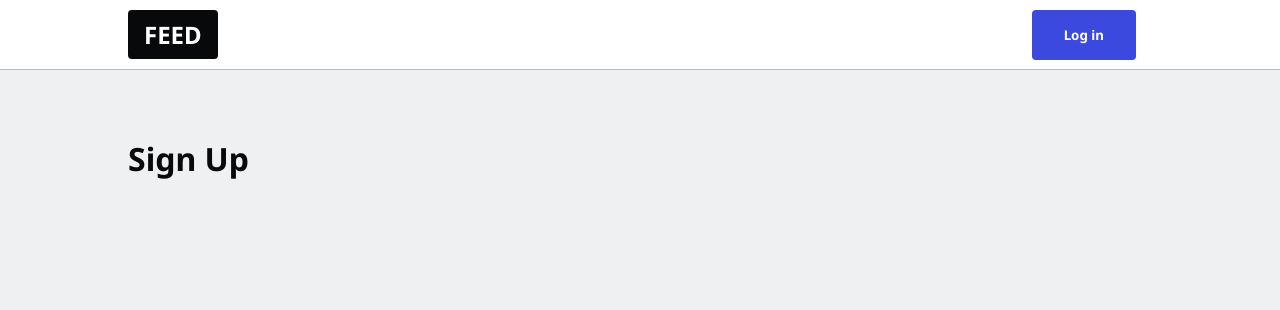
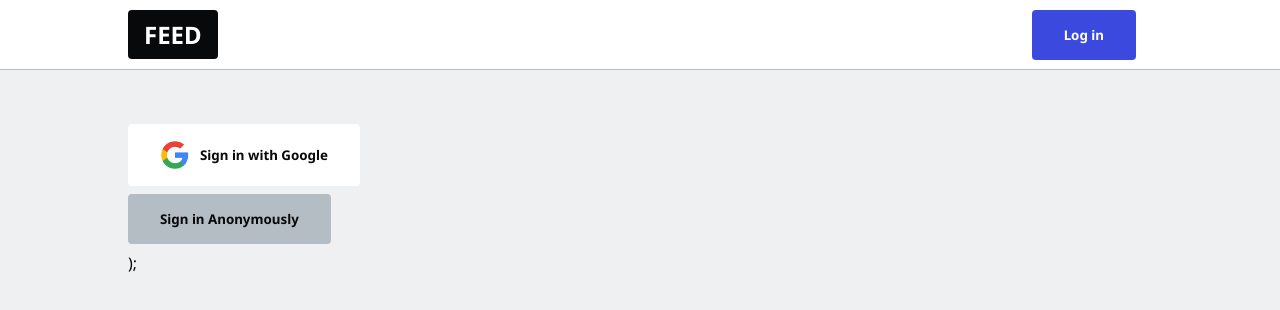
Before and after one commit to Hongjia-Liu/next-social-blogging, a Next.js app: page /enter in a window 1280 px wide. Shown: the top 310 px of the page. Built offline with nearby package versions, Linux system fonts and the light colour scheme.

Commit message:
Authenticate via OAuth with Google SignIn

```diff
--- a/lib/firebase.js
+++ b/lib/firebase.js
@@ -11,13 +11,13 @@ import {
 import { getStorage } from "firebase/storage";
 
 const firebaseConfig = {
-	apiKey: process.env.NEXT_APP_API_KEY,
-	authDomain: process.env.NEXT_APP_AUTH_DOMAIN,
-	projectId: process.env.NEXT_APP_PROJECT_ID,
-	storageBucket: process.env.NEXT_APP_STORAGE_BUCKET,
-	messagingSenderId: process.env.NEXT_APP_MESSAGING_SENDER_ID,
-	appId: process.env.NEXT_APP_APP_ID,
-	measurementId: process.env.NEXT_APP_MEASUREMENT_ID,
+	apiKey: "AIzaSyBrGz908SOr2vMb3_BEwRKiL1-R2uk2v1I",
+	authDomain: "next-social-blogging.firebaseapp.com",
+	projectId: "next-social-blogging",
+	storageBucket: "next-social-blogging.appspot.com",
+	messagingSenderId: "596203439979",
+	appId: "1:596203439979:web:73ce1d9ae1fe38a5c66e2e",
+	measurementId: "G-H47SZVN6H9",
 };
 
 function createFirebaseApp(config) {
--- a/pages/enter.js
+++ b/pages/enter.js
@@ -1,7 +1,51 @@
+import { auth, googleAuthProvider } from "../lib/firebase";
+import { signInWithPopup, signInAnonymously, signOut } from "firebase/auth";
+
 export default function EnterPage({}) {
+	const user = null;
+	const username = null;
+
+	// 1. user signed out <SignInButton />
+	// 2. user signed in, but missing username <UsernameForm />
+	// 3. user signed in, has username <SignOutButton />
+
 	return (
 		<main>
-			<h1>Sign Up</h1>
+			{user ? (
+				!username ? (
+					<UsernameForm />
+				) : (
+					<SignOutButton />
+				)
+			) : (
+				<SignInButton />
+			)}
 		</main>
 	);
 }
+
+// Sign in with Google button
+function SignInButton() {
+	const signInWithGoogle = async () => {
+		await signInWithPopup(auth, googleAuthProvider);
+	};
+
+	return (
+		<>
+			<button className="btn-google" onClick={signInWithGoogle}>
+				<img src={"/google.png"} width="30px" /> Sign in with Google
+			</button>
+			<button onClick={() => signInAnonymously(auth)}>
+				Sign in Anonymously
+			</button>
+			);
+		</>
+	);
+}
+
+// Sign out button
+function SignOutButton() {
+	return <button onClick={() => auth.signOut()}>Sign Out</button>;
+}
+
+function UsernameForm() {}
```
Also changed, not shown: public/google.png (added).
